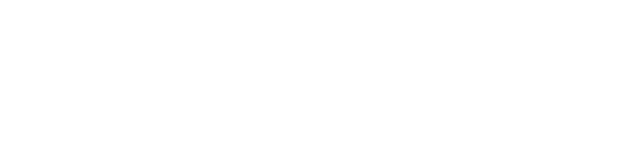
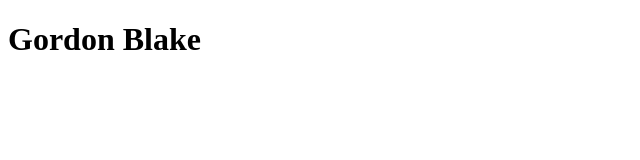
Before and after one commit to exCosa/gitLearning, a plain HTML site: page index.html in a window 1280 px wide. Shown: the whole page, without its empty margins (0-640 px from the left). Drawn offline with Linux system fonts and the light colour scheme.

Commit message:
change index.html

```diff
--- a/index.html
+++ b/index.html
@@ -3,9 +3,9 @@
 <head>
     <meta charset="UTF-8">
     <meta name="viewport" content="width=device-width, initial-scale=1.0">
-    <title>Document</title>
+    <title>WebSite Gordon Blake</title>
 </head>
 <body>
-
+    <h1>Gordon Blake</h1>
 </body>
 </html>
```
